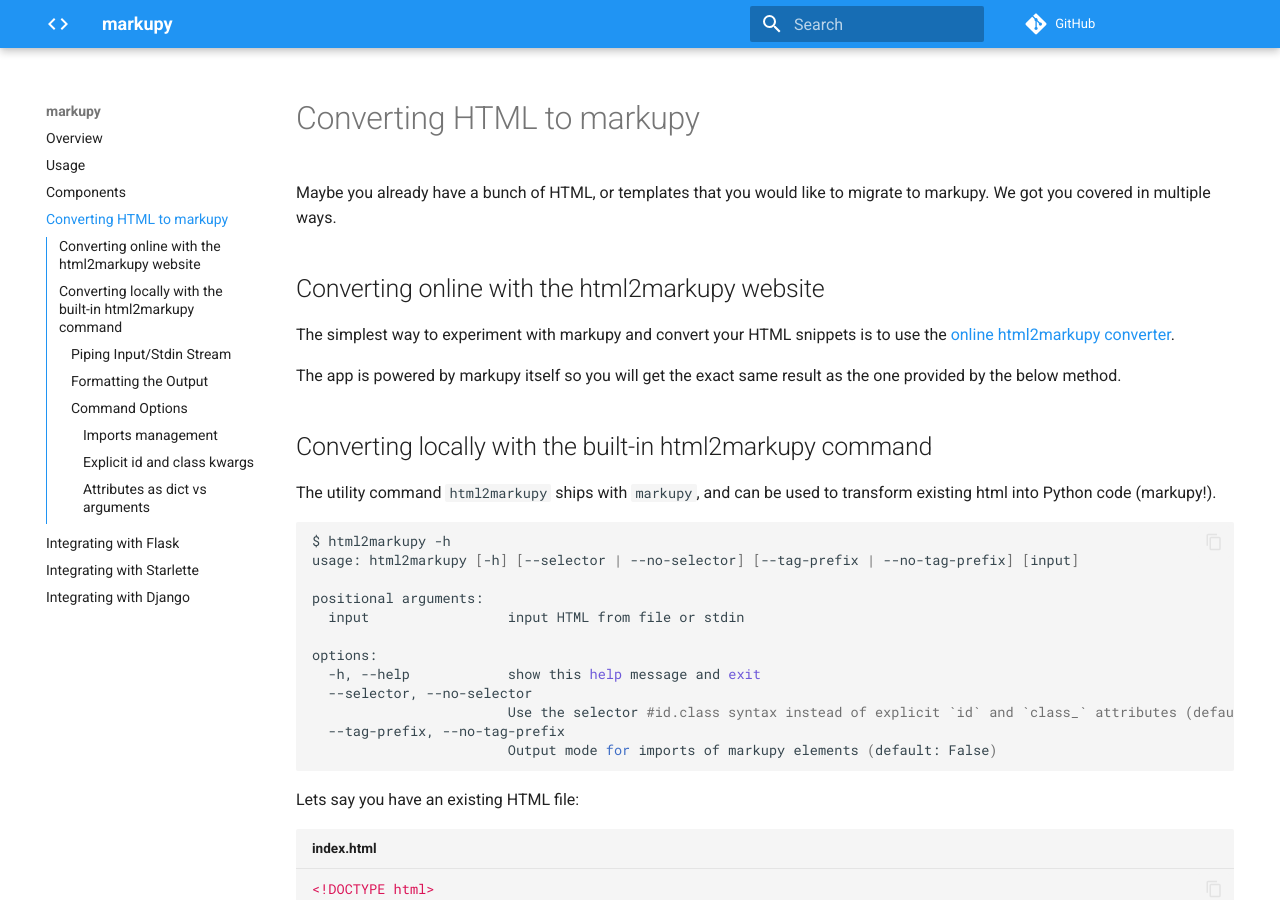
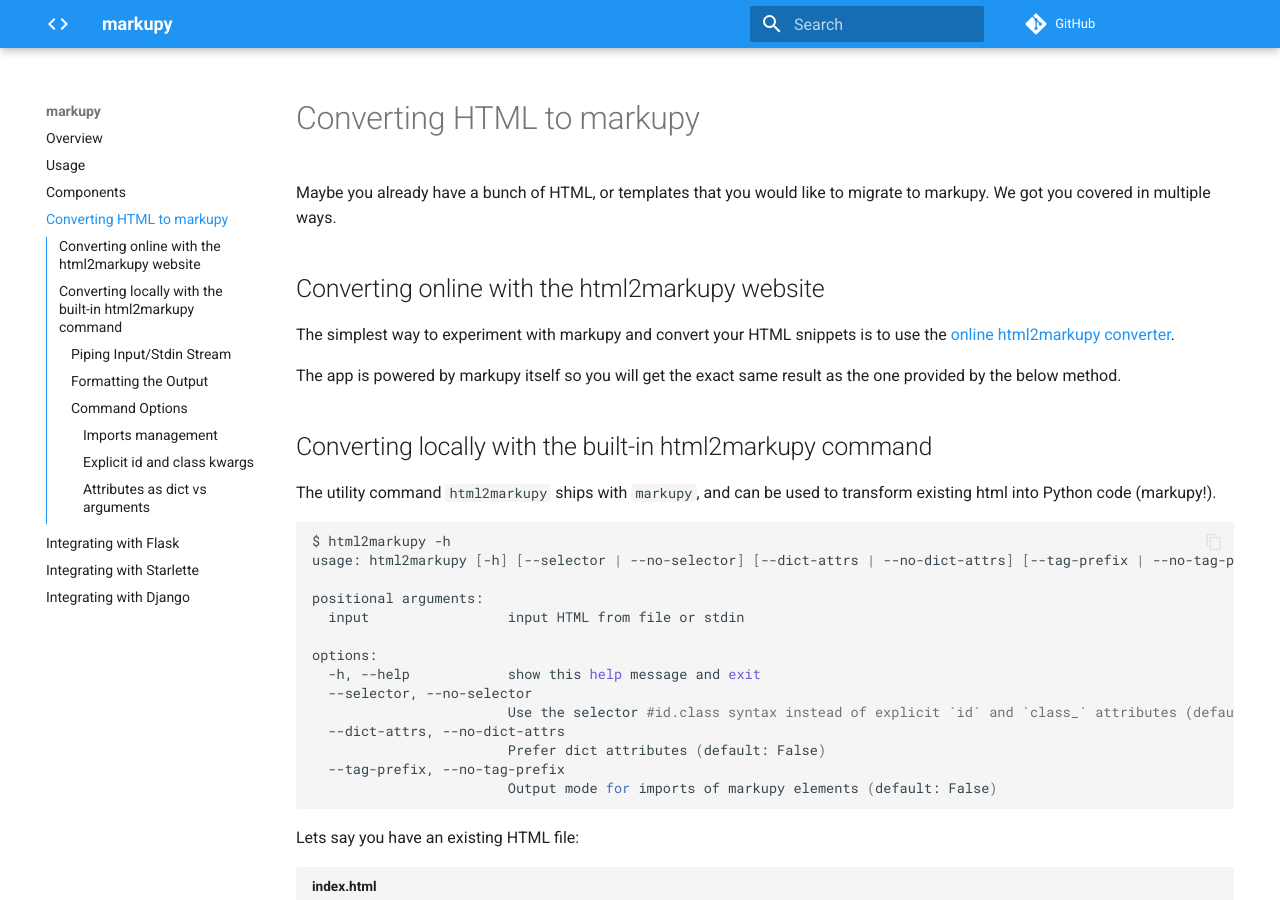
Before and after one commit to witiz/markupy, an MkDocs documentation site: the page built from docs/html2markupy.md, in a window 1280 px wide and 900 px high. Built offline with MkDocs 1.6.1 and Material for MkDocs 9.7.7, drawn with Linux system fonts in a browser that asks for light colours; comment, search, counter and statistics services are not loaded.

Commit message:
Update docs and dedicated script for docs

````diff
--- a/docs/html2markupy.md
+++ b/docs/html2markupy.md
@@ -16,7 +16,7 @@
 
 ```bash
 $ html2markupy -h
-usage: html2markupy [-h] [--selector | --no-selector] [--tag-prefix | --no-tag-prefix] [input]
+usage: html2markupy [-h] [--selector | --no-selector] [--dict-attrs | --no-dict-attrs] [--tag-prefix | --no-tag-prefix] [input]
 
 positional arguments:
   input                 input HTML from file or stdin
@@ -25,6 +25,8 @@
   -h, --help            show this help message and exit
   --selector, --no-selector
                         Use the selector #id.class syntax instead of explicit `id` and `class_` attributes (default: True)
+  --dict-attrs, --no-dict-attrs
+                        Prefer dict attributes (default: False)
   --tag-prefix, --no-tag-prefix
                         Output mode for imports of markupy elements (default: False)
 ```
````
Also changed, not shown: 2 other files.
